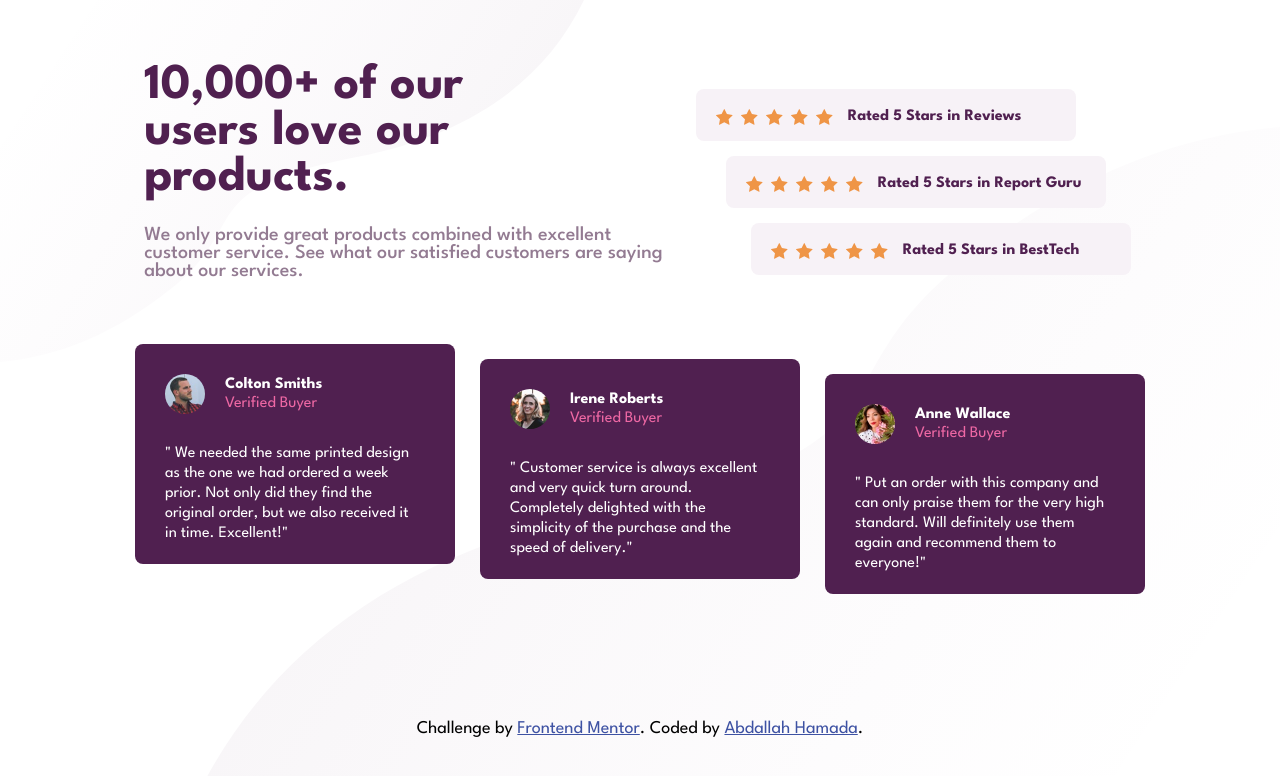
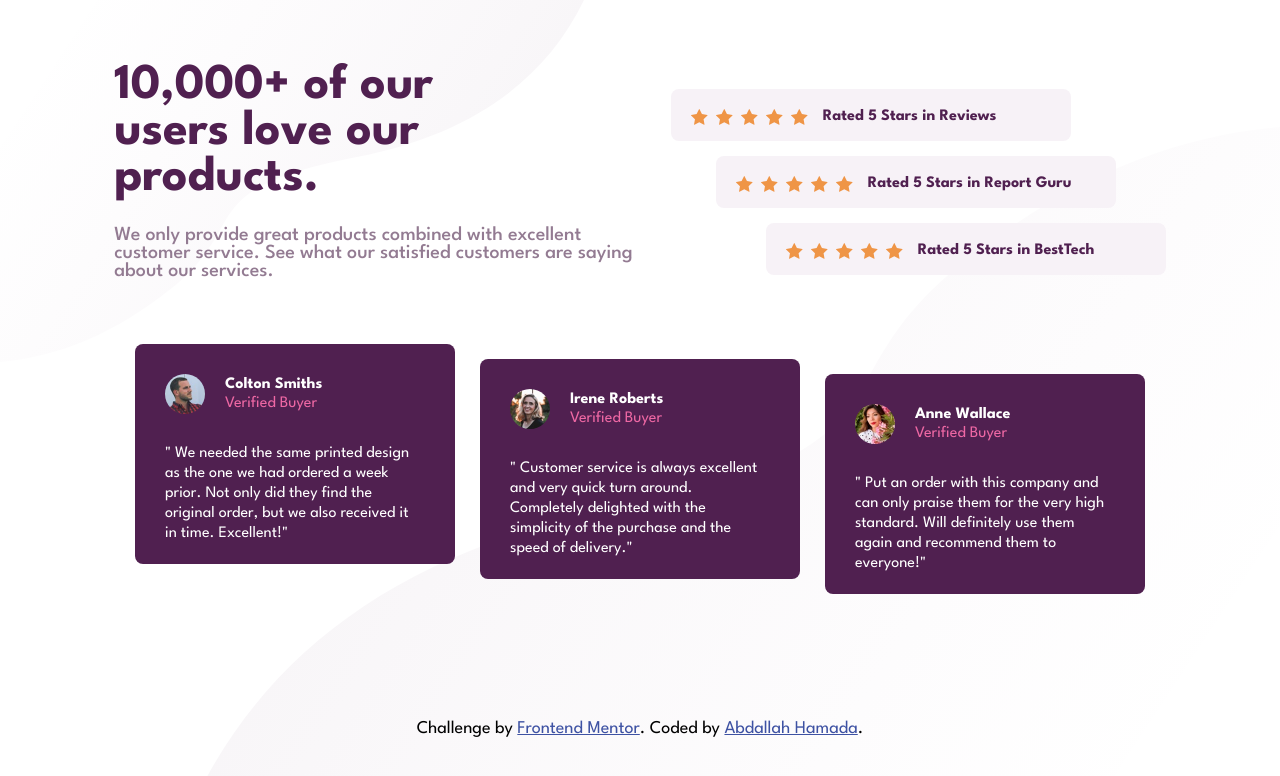
Before and after one commit to AbdullahHamadax/front-end-mentor, a plain HTML site: page social-proof-section/index.html in a window 1280 px wide. Drawn offline with Linux system fonts and the light colour scheme.

Commit message:
Fixed stars card margin

```diff
--- a/social-proof-section/style.css
+++ b/social-proof-section/style.css
@@ -201,16 +201,20 @@ img {
     max-width: 45ch;
   }
 
+  .container-2 .review {
+    width: 400px;
+  }
+
   .review_items {
     flex-direction: row;
   }
 
   .review-1 {
-    margin-right: 60px;
+    margin-right: 90px;
   }
 
   .review-3 {
-    margin-left: 50px;
+    margin-left: 100px;
   }
 
   .feedback-card {
```
